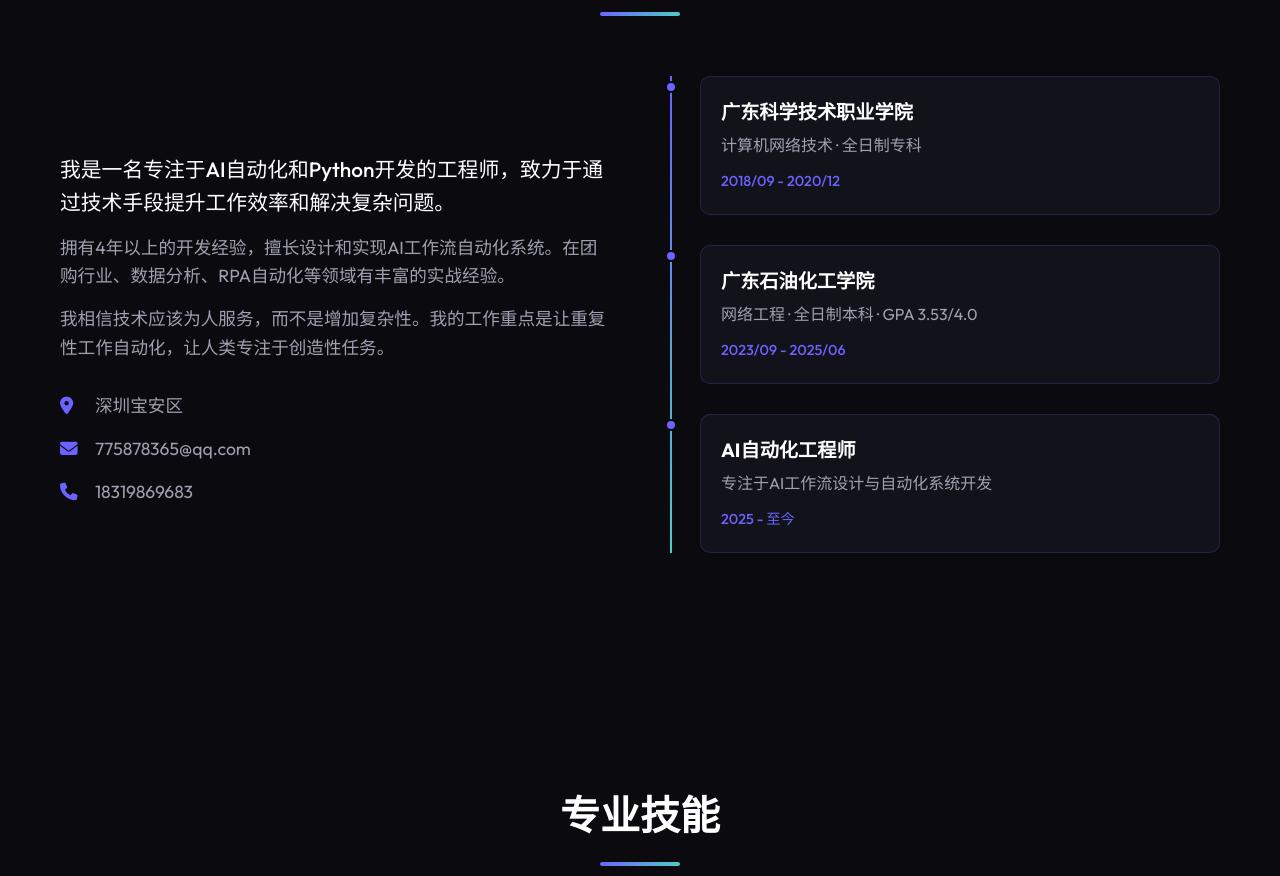
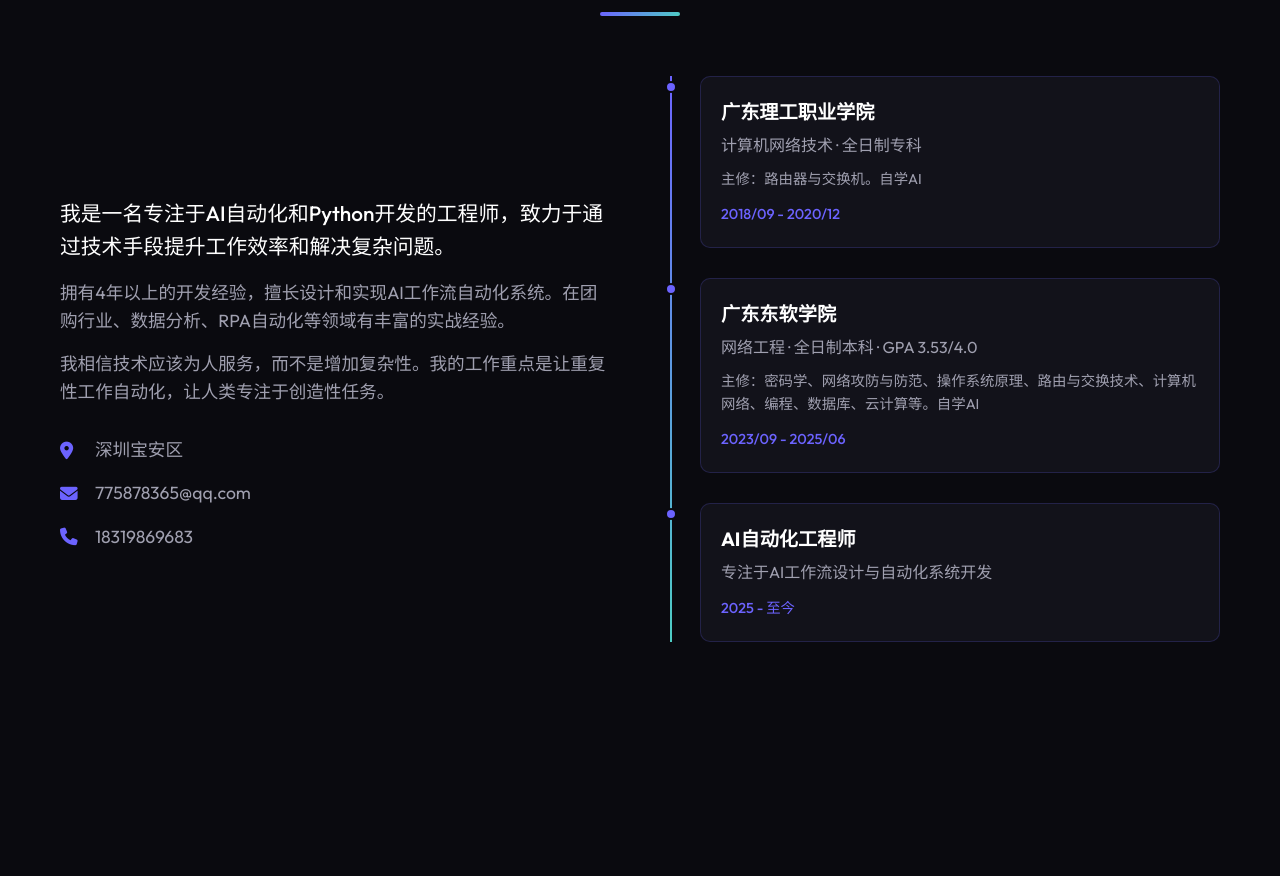
Before and after one commit to qq775878365/personal-website, a plain HTML site: page index.html in a window 1280 px wide. Shown: the part 967-1843 px from the top of the page. Drawn offline with Linux system fonts and the light colour scheme.

Commit message:
修正教育背景信息：学校名称和主修课程

```diff
--- a/index.html
+++ b/index.html
@@ -118,16 +118,18 @@
                         <div class="timeline-item">
                             <div class="timeline-dot"></div>
                             <div class="timeline-content">
-                                <h3>广东科学技术职业学院</h3>
+                                <h3>广东理工职业学院</h3>
                                 <p>计算机网络技术 · 全日制专科</p>
+                                <p style="font-size: 0.9rem; color: var(--text-secondary); margin-top: 5px;">主修：路由器与交换机。自学AI</p>
                                 <span class="timeline-date">2018/09 - 2020/12</span>
                             </div>
                         </div>
                         <div class="timeline-item">
                             <div class="timeline-dot"></div>
                             <div class="timeline-content">
-                                <h3>广东石油化工学院</h3>
+                                <h3>广东东软学院</h3>
                                 <p>网络工程 · 全日制本科 · GPA 3.53/4.0</p>
+                                <p style="font-size: 0.9rem; color: var(--text-secondary); margin-top: 5px;">主修：密码学、网络攻防与防范、操作系统原理、路由与交换技术、计算机网络、编程、数据库、云计算等。自学AI</p>
                                 <span class="timeline-date">2023/09 - 2025/06</span>
                             </div>
                         </div>
```
